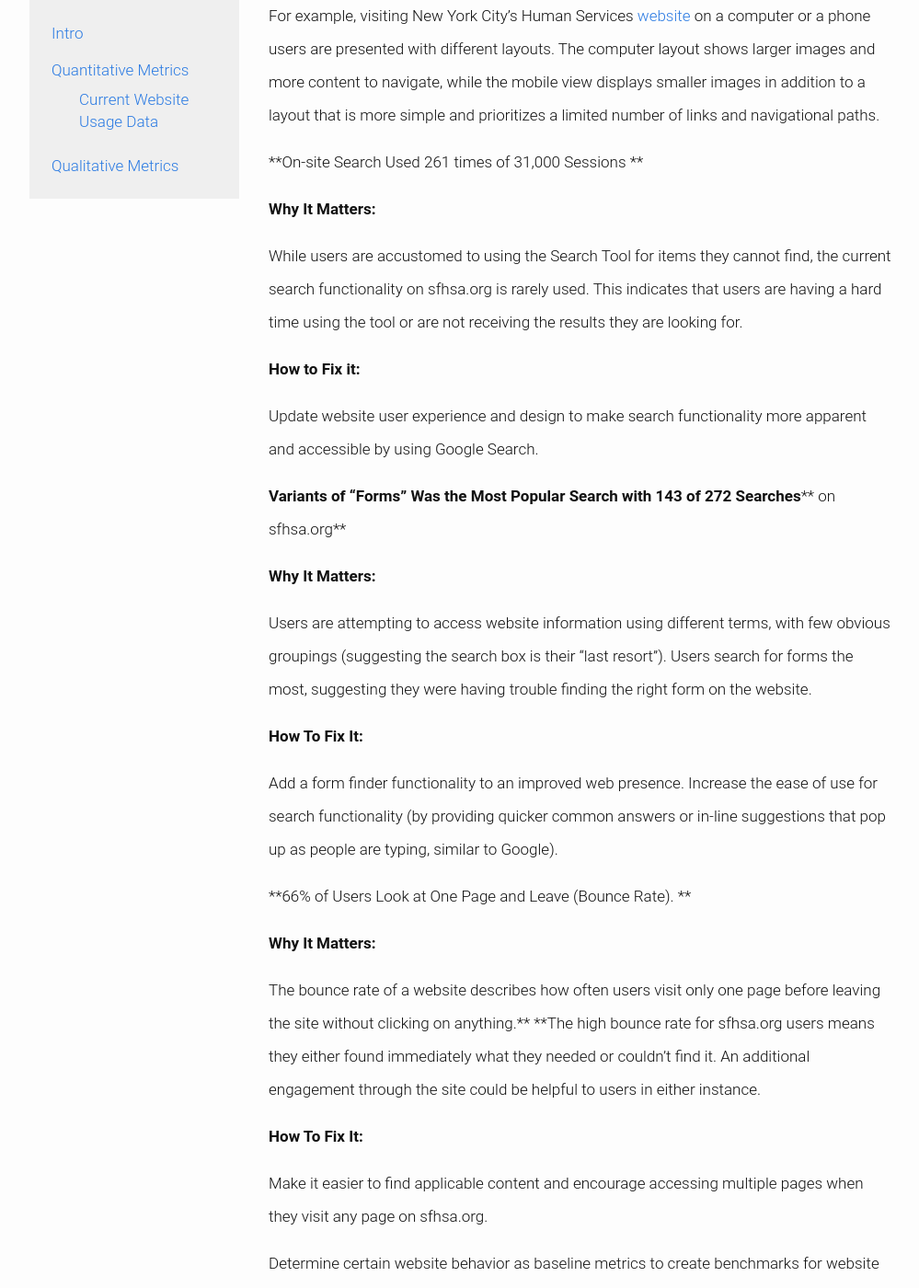
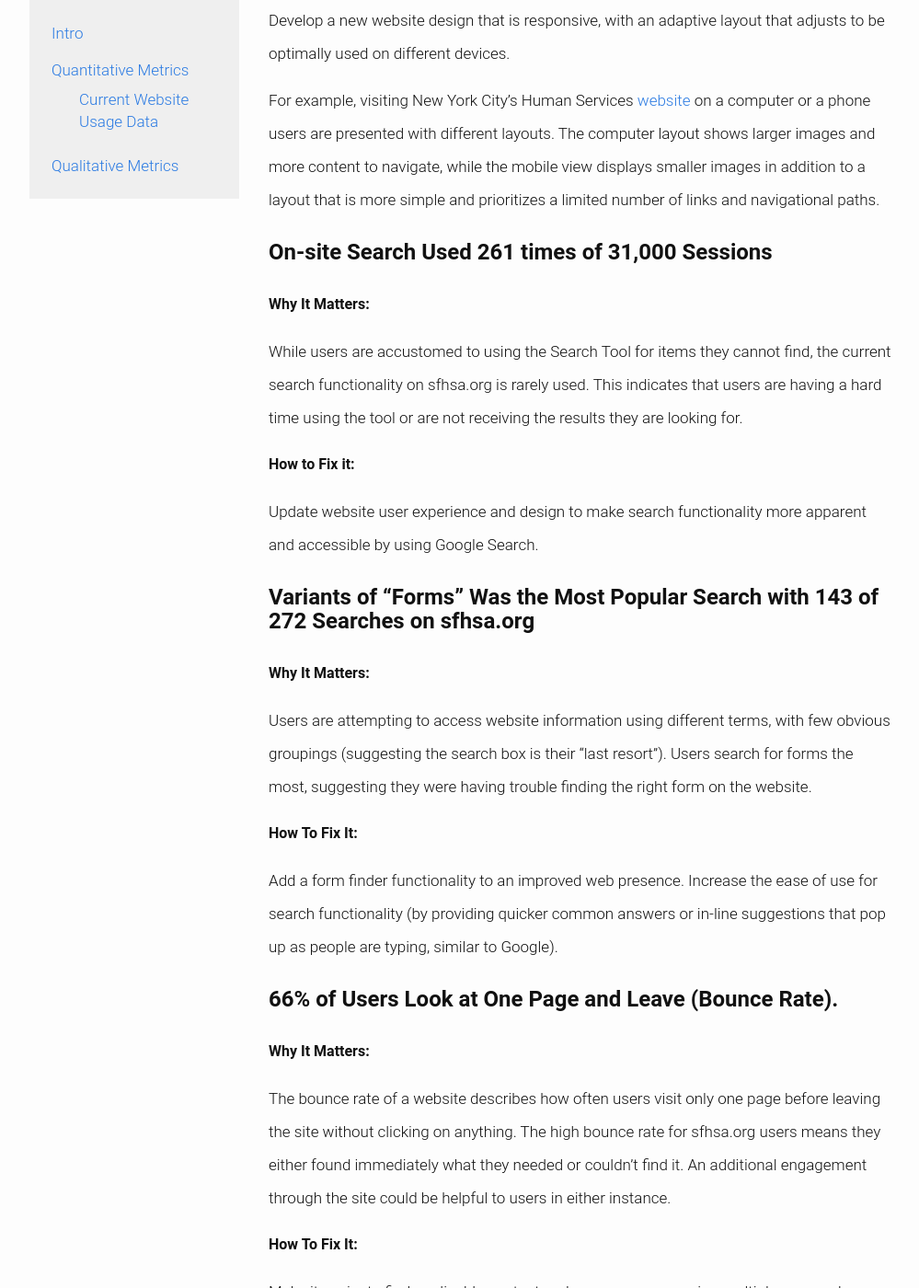
Before and after one commit to slowbot/hsa-docs, a Jekyll site: the page built from efficacy.md, in a window 1280 px wide and 1400 px high, scrolled down 2257 px. Shown: the whole window at 92% size, without its empty margins (138-1137 px from the left). Built offline with Jekyll 4.4.1, drawn with Linux system fonts in a browser that asks for light colours; nearby versions of some CDN libraries; some of the changed text lies outside the part shown.

Commit message:
Efficacy updates

```diff
--- a/efficacy.md
+++ b/efficacy.md
@@ -25,33 +25,34 @@
 
 To understand the efficacy of the current HSA website, we utilized a combination of quantitative and qualitative metrics.
 
+---
+
 ## <a name="quantitative-metrics"></a>Quantitative Metrics: Data
 
 Data analysis conducted through Google Analytics revealed what people are using the sfhsa.org for and how successful they are while on the website. Other factors included: what pages people were accessing, how they were utilizing search, whether they were using a mobile device or a desktop computer and how many pages they visited. By using this data, the agency can set benchmarks to start planning for the future.
 
+---
+
 ## <a name="current-website-usage-data"></a>Current Website Usage Data
-
 (metrics from July 2014–June 2015)
 
-**Only 10% of Users Enter the Website Through the Homepage **
+### Only 10% of Users Enter the Website Through the Homepage
 
-**Why It Matters:**
-
+#### Why It Matters:
 Users are finding their way to many pages of the website (a good thing), but it puts an emphasis on ensuring website content is comprehensive and easy to access from any page.
 
-**How To Fix It:**
-
+#### How To Fix It:
 Enhance the availability and design of content regardless of how users enter the website. Refine all content pages to act as traditional landing pages that contain all the information needed about their topic.
 
 see [Wireframes](https://docs.google.com/document/d/1X0QY7byN9IsqXZ9FWzYvsVqXL0z_tQayIAXHflWyoHk/edit#bookmark=id.hx6yfa1j6503).
 
-**45% of Visits are from Mobile Devices**
+### 45% of Visits are from Mobile Devices
 
-**Why It Matters:**
+#### Why It Matters:
 
 The current website is not optimized—designed to make the best use of—displaying on mobile devices. This hurts the user experience, functionality and search engine effectiveness while trying to use sfhsa.org with a smartphone.
 
-**How To Fix It:**
+#### How To Fix It:
 
 Place an emphasis on all website tools and content being accessible and easy to use regardless of device.
 
@@ -59,37 +60,33 @@
 
 For example, visiting New York City’s Human Services [website](http://www1.nyc.gov/site/hra/index.page) on a computer or a phone users are presented with different layouts. The computer layout shows larger images and more content to navigate, while the mobile view displays smaller images in addition to a layout that is more simple and prioritizes a limited number of links and navigational paths.
 
-**On-site Search Used 261 times of 31,000 Sessions **
+### On-site Search Used 261 times of 31,000 Sessions
 
-**Why It Matters:**
-
+#### Why It Matters:
 While users are accustomed to using the Search Tool for items they cannot find, the current search functionality on sfhsa.org is rarely used. This indicates that users are having a hard time using the tool or are not receiving the results they are looking for.
 
-**How to Fix it:**
-
+#### How to Fix it:
 Update website user experience and design to make search functionality more apparent and accessible by using Google Search.
 
-**V****ariants of "Forms" Was the Most Popular Search with 143 of 272 Searches**** on sfhsa.org**
+### Variants of "Forms" Was the Most Popular Search with 143 of 272 Searches on sfhsa.org
 
-**Why It Matters:**
-
+#### Why It Matters:
 Users are attempting to access website information using different terms, with few obvious groupings (suggesting the search box is their "last resort"). Users search for forms the most, suggesting they were having trouble finding the right form on the website.
 
-**How To Fix It:**
-
+#### How To Fix It:
 Add a form finder functionality to an improved web presence. Increase the ease of use for search functionality (by providing quicker common answers or in-line suggestions that pop up as people are typing, similar to Google).
 
-**66% of Users Look at One Page and Leave (Bounce Rate). **
+### 66% of Users Look at One Page and Leave (Bounce Rate).
 
-**Why It Matters:**
+#### Why It Matters:
+The bounce rate of a website describes how often users visit only one page before leaving the site without clicking on anything. The high bounce rate for sfhsa.org users means they either found immediately what they needed or couldn’t find it. An additional engagement through the site could be helpful to users in either instance.
 
-The bounce rate of a website describes how often users visit only one page before leaving the site without clicking on anything.** **The high bounce rate for sfhsa.org users means they either found immediately what they needed or couldn’t find it. An additional engagement through the site could be helpful to users in either instance.
-
-**How To Fix It:**
-
+####  How To Fix It:
 Make it easier to find applicable content and encourage accessing multiple pages when they visit any page on sfhsa.org.
 
 Determine certain website behavior as baseline metrics to create benchmarks for website improvements. For example, now that there is a metric for the bounce rate on sfhsa.org, it is possible to test improvements to the website’s navigation or search function to see how different  improvements lead to a reduction in the bounce rate.
+
+---
 
 ## <a name="qualitative-metrics"></a>Qualitative Metrics
 
@@ -97,7 +94,7 @@
 
 For example, the bounce rate on sfhsa.org meaures the number of times someone visited the website and left after viewing one page. To understand a broader perspective on what that number means, it was paired with a short, pop-up, survey placed on sfhsa.org to reveal how people experienced the website and how successsful they felt the website was for their needs. Other qualitative data about users’ experiences with sfhsa.org was captured during three community forums; two specifically for clients of HSA and one for community based organizations who partner with the Agency.
 
-**POP-UP SURVEY**
+### Pop-Up Survey
 
 For five days, a two-question survey was placed on sfhsa.org and appeared as a pop-up window at the bottom of the screen while people were on the website.
 
@@ -111,29 +108,25 @@
 
 8 people completed both questions and were able to find what they needed.  However, no clear pattern emerged as to what they were looking for.
 
-**COMMUNITY FORUMS**
+### Community Forums
 
 HSA clients were asked in two community forums, about how they were currently using sfhsa.org, what is missing from that experience and what they would like to see in a new sfhsa.org. They feedback can be grouped in three areas:
 
 * *Add a directory of valuable resources they need, add maps and contacts: easy accessibility.*
-
 * *Separate in a visible way each service.*
-
 * *Include an HSA tech support service group, showing clients how to use these services online.*
 
 Community organizations that partner with HSA were asked similar questions as clients. Their responses are also grouped into three areas:
 
 * *Be able to apply (online) and know the status and final outcome of the process.*
-
 * *Clarify to clients who the providers are that are delivering services–there are no links to vendor websites from HSA website.*
-
 * *Technology is not the only answer; HSA needs live people communicating.*
 
-**WHY IT MATTERS**
+#### Why it Matters
 
 A successful sfhsa.org cultivates trust between the audience and the agency. Clients and citizens expect HSA to have a digital presence that they can turn to in order to find reliable information; understand the process of using different services; communicate with the agency, and complete applications. If the website lives up to these expectations users will trust the website as a place to turn to when they need assistance.
 
 The pop-up survey data indicated that while some people are having success using the website, others face failure when doing similar searches. One individual was able to find *"**housing for homeless families,"* but another was unable to find *“Housing for me and my 2 children.”* Likewise, one visitor to the website was able to find *“job listings,”* while people who searched *“job description for public conservator,”* and *“jobs in California**,”* were unsuccessful. The community forum data brought to light problems users are trying to solve on sfhsa.org and the roadblocks preventing them doing so.
 
-**How To Fix It:****
-**As changes are made to the site, it is important to keep track of how these improvements impact the effectiveness of HSA digital information and services by using quantitative and qualitative data. Regularly measuring how users are experiencing sfhsa.org, the traffic on the site and working closely and repeatedly with users will give HSA the data and the confidence to know the website is working at its best.
+#### How To Fix It:
+As changes are made to the site, it is important to keep track of how these improvements impact the effectiveness of HSA digital information and services by using quantitative and qualitative data. Regularly measuring how users are experiencing sfhsa.org, the traffic on the site and working closely and repeatedly with users will give HSA the data and the confidence to know the website is working at its best.
```
